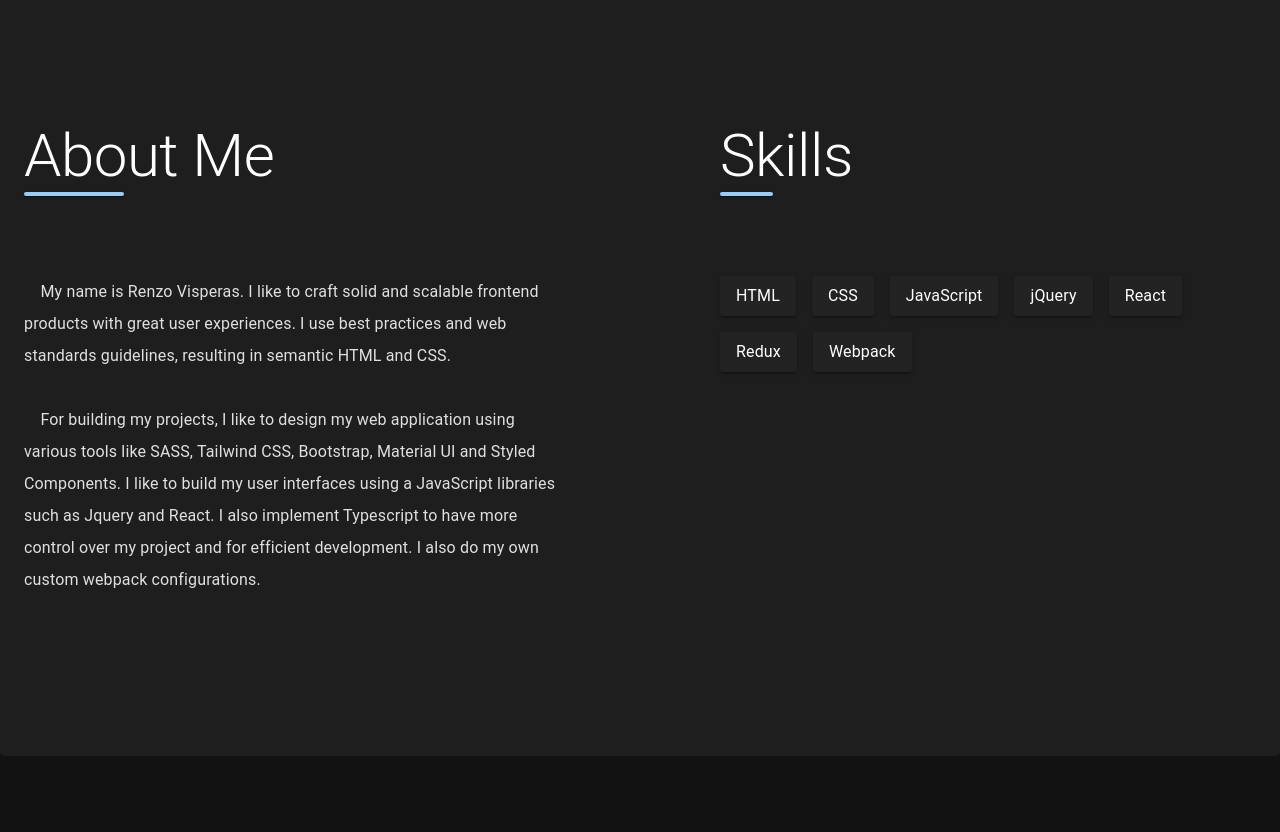
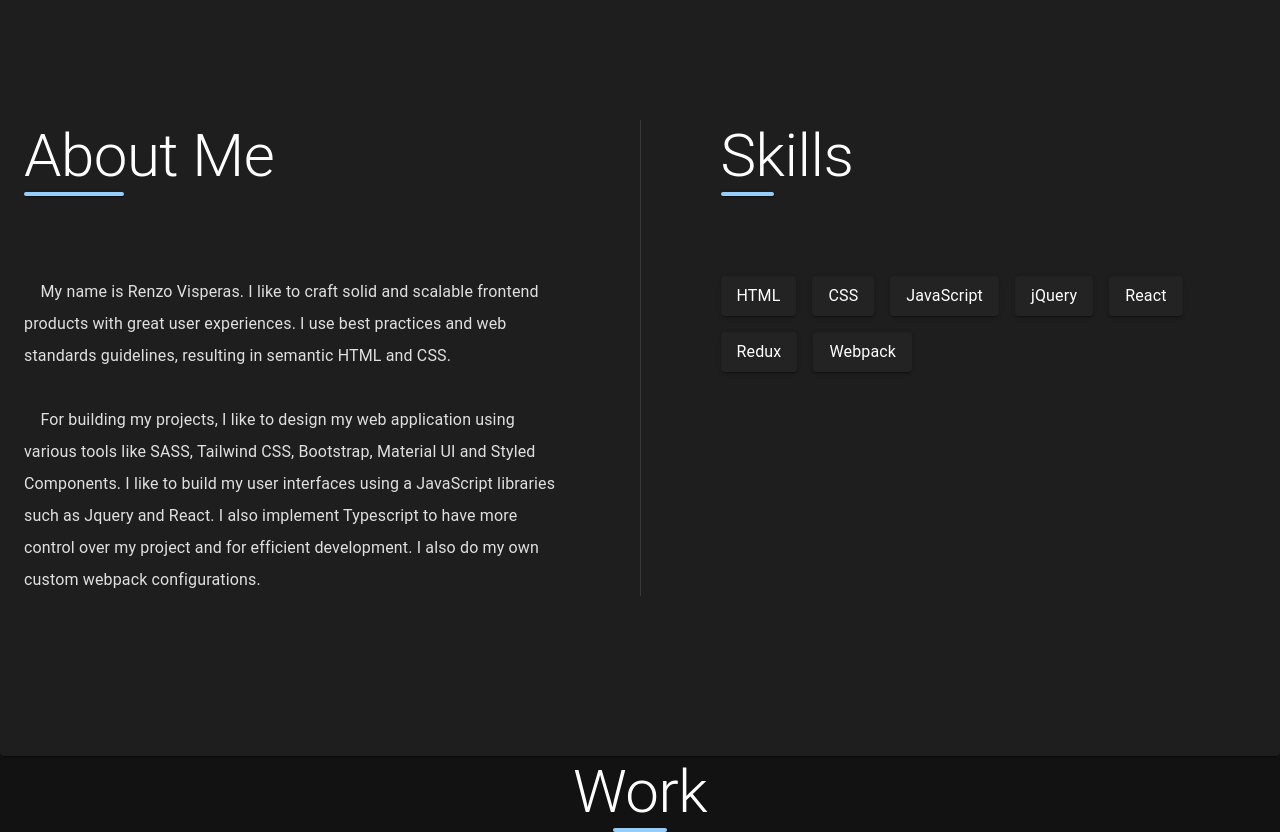
Before and after one commit to renras/portfolio_v2, a React app: page / in a window 1280 px wide. Shown: the part 840-1672 px from the top of the page. Before the commit the page ends 1596 px from the top, so only its background shows below. Built offline with nearby package versions, Linux system fonts and the light colour scheme.

Commit message:
add work section

```diff
--- a/src/Components/NavBar/NavBar.tsx
+++ b/src/Components/NavBar/NavBar.tsx
@@ -19,8 +19,8 @@ const NavBar = () => {
             RZV
           </Typography>
           <Box sx={{ display: "flex", gap: "1rem" }}>
-            {buttons.map((button) => {
-              return <Button>{button}</Button>;
+            {buttons.map((button, index) => {
+              return <Button key={index}>{button}</Button>;
             })}
           </Box>
         </Toolbar>
--- a/src/Components/Title/Title.tsx
+++ b/src/Components/Title/Title.tsx
@@ -6,13 +6,30 @@ const PaperStyled = styled(Paper)(({ theme }) => ({
   backgroundColor: theme.palette.primary.main,
 }));
 
-const Title = ({ title }: { title: string }) => {
+const Title = ({
+  children,
+  center,
+}: {
+  children: string;
+  center?: boolean;
+}) => {
   return (
-    <Box sx={{ display: "flex", flexDirection: "column" }}>
+    <Box
+      sx={{
+        display: "flex",
+        flexDirection: "column",
+        alignItems: `${center && "center"}`,
+      }}
+    >
       <Typography variant="h2" component="h2">
-        {title}
+        {children}
       </Typography>
-      <PaperStyled sx={{ width: "40%", height: ".25rem" }}></PaperStyled>
+      <PaperStyled
+        sx={{
+          width: "40%",
+          height: ".25rem",
+        }}
+      ></PaperStyled>
     </Box>
   );
 };
--- a/src/Pages/Home/Home.tsx
+++ b/src/Pages/Home/Home.tsx
@@ -2,12 +2,14 @@ import React from "react";
 
 import Main from "./Sections/Main/Main";
 import AboutMe from "./Sections/AboutMe/AboutMe";
+import Work from "./Sections/Work/Work";
 
 const Home = () => {
   return (
     <>
       <Main />
       <AboutMe />
+      <Work />
     </>
   );
 };
--- a/src/Pages/Home/Sections/AboutMe/AboutMe.tsx
+++ b/src/Pages/Home/Sections/AboutMe/AboutMe.tsx
@@ -1,5 +1,5 @@
 import React from "react";
-import { Container, Paper, Box } from "@mui/material";
+import { Container, Paper, Box, Divider } from "@mui/material";
 import AboutMeLeftSection from "./AboutMeLeftSection";
 import AboutMeRightSection from "./AboutMeRightSection";
 
@@ -7,8 +7,9 @@ const AboutMe = () => {
   return (
     <Paper elevation={1}>
       <Container maxWidth="xl">
-        <Box sx={{ padding: "10rem 0", display: "flex", gap: "10rem" }}>
+        <Box sx={{ padding: "10rem 0", display: "flex", gap: "5rem" }}>
           <AboutMeLeftSection />
+          <Divider orientation="vertical" flexItem />
           <AboutMeRightSection />
         </Box>
       </Container>
--- a/src/Pages/Home/Sections/AboutMe/AboutMeLeftSection.tsx
+++ b/src/Pages/Home/Sections/AboutMe/AboutMeLeftSection.tsx
@@ -14,7 +14,7 @@ const AboutMeLeftSection = () => {
         alignItems: "flex-start",
       }}
     >
-      <Title title="About Me" />
+      <Title>About Me</Title>
       <Box sx={{ display: "flex", flexDirection: "column", gap: "2rem" }}>
         <Paragraph>
           &emsp;My name is Renzo Visperas. I like to craft solid and scalable
--- a/src/Pages/Home/Sections/AboutMe/AboutMeRightSection.tsx
+++ b/src/Pages/Home/Sections/AboutMe/AboutMeRightSection.tsx
@@ -23,11 +23,11 @@ const AboutMeRightSection = () => {
         alignItems: "flex-start",
       }}
     >
-      <Title title="Skills" />
+      <Title>Skills</Title>
       <Box sx={{ display: "flex", flexFlow: "row wrap", gap: "1rem" }}>
-        {skills.map((skill) => {
+        {skills.map((skill, index) => {
           return (
-            <Paper elevation={2} sx={{ padding: ".5rem 1rem" }}>
+            <Paper key={index} elevation={2} sx={{ padding: ".5rem 1rem" }}>
               <Typography>{skill}</Typography>
             </Paper>
           );
--- /dev/null
+++ b/src/Pages/Home/Sections/Work/Work.tsx
@@ -0,0 +1,17 @@
+import React from "react";
+import Title from "../../../../Components/Title/Title";
+import { Container, Box } from "@mui/material";
+
+const Work = () => {
+  return (
+    <Container maxWidth="xl">
+      <Box
+        sx={{ display: "flex", flexDirection: "column", alignItems: "center" }}
+      >
+        <Title center>Work</Title>
+      </Box>
+    </Container>
+  );
+};
+
+export default Work;
```
